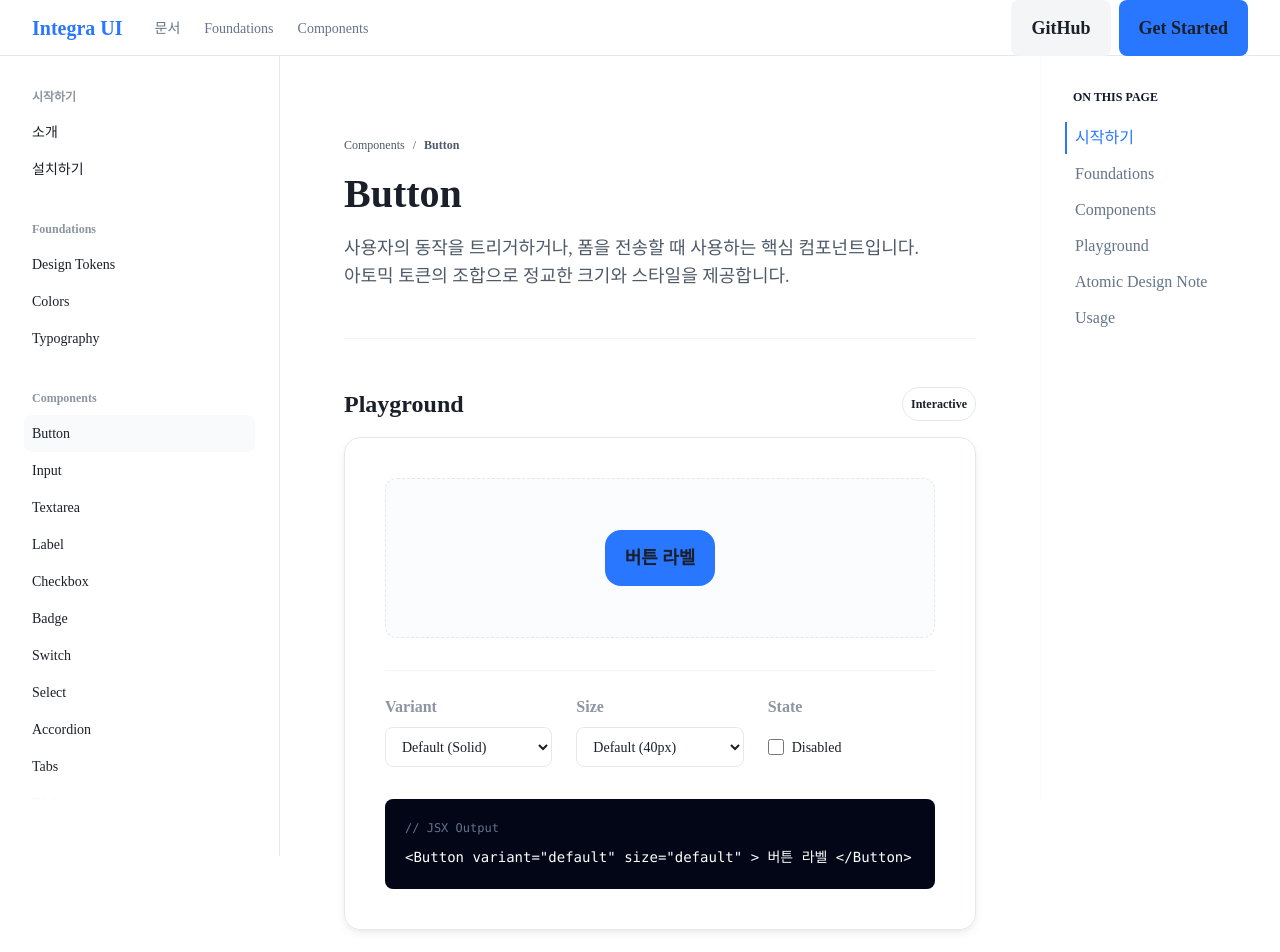
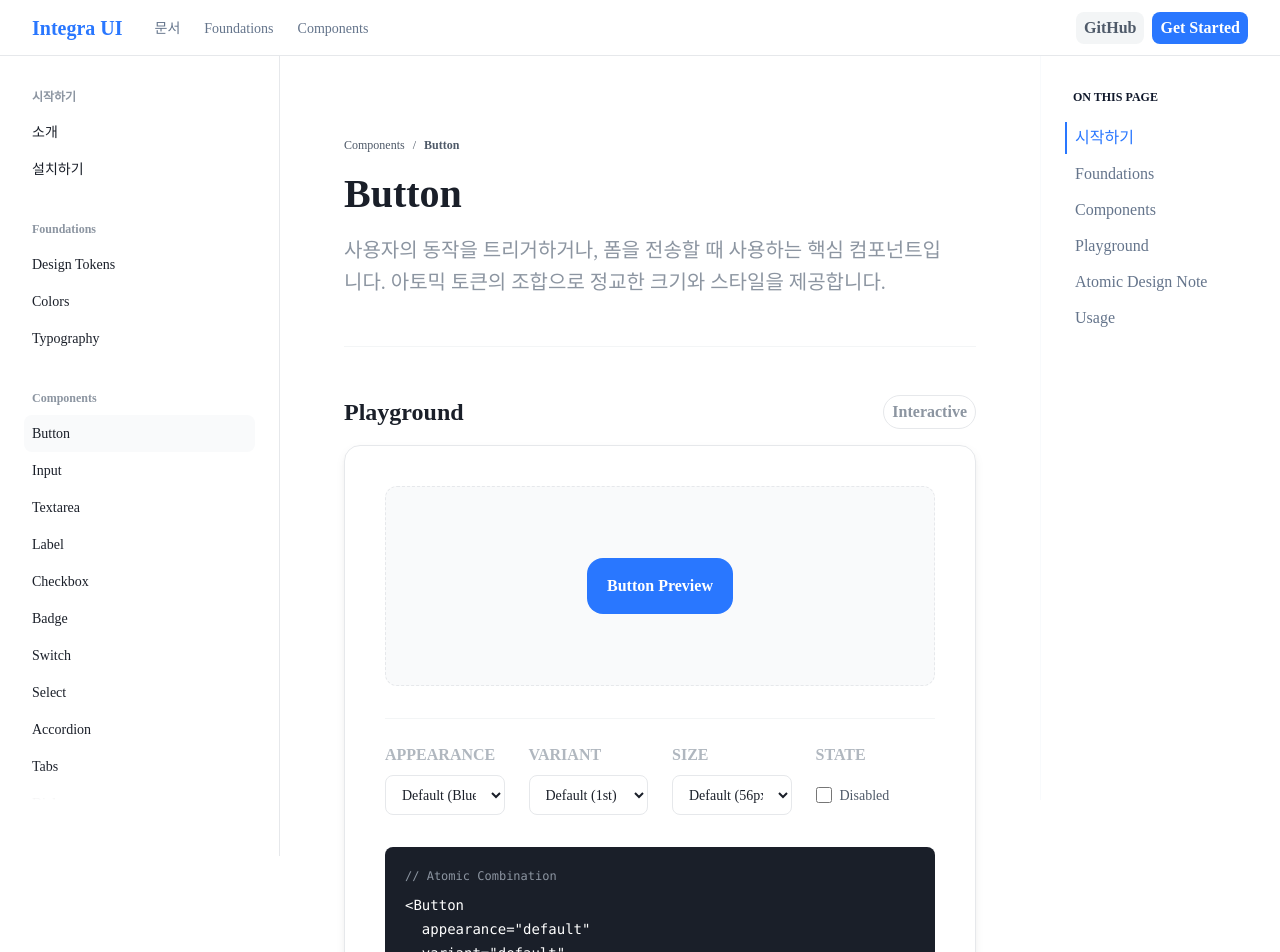
Before and after one commit to taekilKim/integra-ui, a Next.js app in the folder integra-ui/: page /docs/components/button in a window 1280 px wide. Shown: the top 952 px of the page. Built offline with nearby package versions, Linux system fonts and the light colour scheme; a web font is replaced by a local one.

Commit message:
finalize button

```diff
--- a/integra-ui/app/docs/components/button/page.tsx
+++ b/integra-ui/app/docs/components/button/page.tsx
@@ -1,4 +1,3 @@
-// app/docs/components/button/page.tsx 전문
 import { ButtonDemo } from "@/components/demo/button-demo";
 import { Badge } from "@/components/ui/badge";
 
@@ -6,16 +5,16 @@ export default function ButtonDocsPage() {
   return (
     <div className="space-y-48 pb-80">
 
-      {/* 1. 헤더 영역 */}
+      {/* 1. 헤더 섹션 */}
       <div className="space-y-16">
         <div className="flex items-center gap-8 text-12 text-integra-gray-700">
             <span>Components</span>
             <span>/</span>
             <span className="font-bold">Button</span>
         </div>
-        <h1 className="text-40 font-semibold leading-48">Button</h1>
-        <p className="text-18 text-integra-gray-700 leading-28">
-          사용자의 동작을 트리거하거나, 폼을 전송할 때 사용하는 핵심 컴포넌트입니다.<br></br>아토믹 토큰의 조합으로 정교한 크기와 스타일을 제공합니다.
+        <h1 className="text-40 font-bold leading-48 tracking--4 text-integra-gray-900">Button</h1>
+        <p className="text-20 text-integra-gray-500 leading-32 tracking--1 max-w-600">
+          사용자의 동작을 트리거하거나, 폼을 전송할 때 사용하는 핵심 컴포넌트입니다. 아토믹 토큰의 조합으로 정교한 크기와 스타일을 제공합니다.
         </p>
       </div>
 
@@ -24,38 +23,37 @@ export default function ButtonDocsPage() {
       {/* 2. 인터랙티브 플레이그라운드 */}
       <section className="space-y-16">
         <div className="flex items-center justify-between">
-            <h2 className="text-24 font-bold tracking--2 leading-32">Playground</h2>
-            <Badge variant="outline" className="text-12 px-8 py-2">Interactive</Badge>
+            <h2 className="text-24 font-bold tracking--2 leading-32 text-integra-gray-900">Playground</h2>
+            <Badge variant="outline" className="text-12 px-8 py-2 border-integra-gray-200 text-integra-gray-500">Interactive</Badge>
         </div>
 
-        {/* 데모 컴포넌트 호출 */}
         <ButtonDemo />
       </section>
 
-      {/* 3. 아토믹 설계 원리 설명 */}
-      <section className="space-y-16 p-32 bg-slate-50 rounded-16 border border-slate-100">
-        <h2 className="text-20 font-bold leading-24 tracking--1">Atomic Design Note</h2>
-        <div className="space-y-12 text-15 text-slate-600 leading-24 tracking--1">
+      {/* 3. 아토믹 설계 원리 설명: bg-integra-gray-50, text-integra-gray-600 적용 */}
+      <section className="space-y-16 p-32 bg-integra-gray-50 rounded-16 border border-integra-gray-100">
+        <h2 className="text-20 font-bold leading-24 tracking--1 text-integra-gray-900">Atomic Design Note</h2>
+        <div className="space-y-12 text-15 text-integra-gray-600 leading-24 tracking--1">
             <p>
                 Integra UI의 버튼은 내부 패딩, 폰트 크기, 행간이 각각 독립된 토큰으로 구성됩니다.
             </p>
             <ul className="list-disc pl-20 space-y-4">
-                <li><strong>Height:</strong> 32px(sm), 48px(md), 56px(default)로 규격화되어 있습니다.</li>
-                <li><strong>Font:</strong> 가독성을 위해 12px, 14px, 16px 폰트와 최적화된 행간이 자동 매칭됩니다.</li>
-                <li><strong>Radius:</strong> 기본적으로 16px(rounded-16) 곡률을 사용하여 부드러운 인상을 줍니다.</li>
+                <li><strong>Height:</strong> 32px, 48px, 56px 규격을 엄격히 준수합니다.</li>
+                <li><strong>Font:</strong> 12px, 16px, 18px 폰트와 원자 단위 행간 토큰을 조합합니다.</li>
+                <li><strong>Radius:</strong> 8px, 12px, 16px 곡률을 사용하여 크기에 비례하는 부드러움을 제공합니다.</li>
             </ul>
         </div>
       </section>
 
-      {/* 4. 사용법 */}
+      {/* 4. 사용법: bg-integra-gray-900 적용 */}
       <section className="space-y-16">
-        <h2 className="text-24 font-bold tracking--2 leading-32">Usage</h2>
-        <div className="rounded-8 bg-slate-950 p-20 overflow-x-auto font-mono text-14 leading-24">
-            <p className="text-slate-500 mb-8">// Import the component</p>
+        <h2 className="text-24 font-bold tracking--2 leading-32 text-integra-gray-900">Usage</h2>
+        <div className="rounded-8 bg-integra-gray-900 p-20 overflow-x-auto font-mono text-14 leading-24">
+            <p className="text-integra-gray-500 mb-8">// Import the component</p>
             <p className="text-blue-400">import &#123; Button &#125; from "@/components/ui/button"</p>
             <br />
-            <p className="text-slate-500 mb-8">// Basic usage</p>
-            <p className="text-white">&lt;Button variant="default" size="default"&gt;버튼 라벨&lt;/Button&gt;</p>
+            <p className="text-integra-gray-500 mb-8">// Basic usage</p>
+            <p className="text-white">&lt;Button appearance="default" variant="default"&gt;Click me&lt;/Button&gt;</p>
         </div>
       </section>
 
--- a/integra-ui/app/docs/components/card/page.tsx
+++ b/integra-ui/app/docs/components/card/page.tsx
@@ -29,8 +29,8 @@ export default function CardDocsPage() {
               <p className="text-16 text-integra-gray-700">아토믹 토큰 시스템으로 제작된 카드 컴포넌트입니다.</p>
             </CardContent>
             <CardFooter className="justify-end gap-8">
-              <Button variant="tertiary" size="medium">Cancel</Button>
-              <Button size="medium">Confirm</Button>
+              <Button appearance="text" size="default">Cancel</Button>
+              <Button size="default">Confirm</Button>
             </CardFooter>
           </Card>
         </div>
--- a/integra-ui/components/demo/button-demo.tsx
+++ b/integra-ui/components/demo/button-demo.tsx
@@ -6,78 +6,99 @@ import { Card } from "@/components/ui/card"
 import { Label } from "@/components/ui/label"
 
 export function ButtonDemo() {
+  const [appearance, setAppearance] = React.useState<any>("default")
   const [variant, setVariant] = React.useState<any>("default")
   const [size, setSize] = React.useState<any>("default")
   const [isDisabled, setIsDisabled] = React.useState(false)
 
   return (
-    <Card className="p-24 md:p-40 flex flex-col gap-32 w-full max-w-800 mx-auto border border-slate-200 shadow-integra rounded-16">
+    <Card className="p-24 md:p-40 flex flex-col gap-32 w-full max-w-800 mx-auto border border-integra-gray-200 shadow-integra rounded-16">
 
-      {/* 1. 프리뷰 영역: 실제 버튼이 보여지는 곳 */}
-      <div className="min-h-160 flex items-center justify-center rounded-12 border border-slate-200 bg-slate-50/50 border-dashed">
-        <Button variant={variant} size={size} disabled={isDisabled}>
-          버튼 라벨
+      {/* 1. 프리뷰 영역: bg-integra-gray-50 (투명도 조절 제거) */}
+      <div className="min-h-200 flex items-center justify-center rounded-12 border border-integra-gray-200 bg-integra-gray-50 border-dashed">
+        <Button
+          appearance={appearance}
+          variant={variant}
+          size={size}
+          disabled={isDisabled}
+        >
+          Button Preview
         </Button>
       </div>
 
-      {/* 2. 컨트롤러 영역: 옵션 조작 */}
-      <div className="grid grid-cols-1 md:grid-cols-3 gap-24 pt-24 border-t border-slate-100">
+      {/* 2. 컨트롤러 영역: border-integra-gray-100 적용 */}
+      <div className="grid grid-cols-1 md:grid-cols-2 lg:grid-cols-4 gap-24 pt-24 border-t border-integra-gray-100">
 
-        {/* Variant 선택 */}
+        {/* Appearance */}
         <div className="space-y-8">
-          <Label className="text-12 font-bold text-integra-gray-500">Variant</Label>
+          <Label className="text-12 font-bold text-integra-gray-400 uppercase tracking-1">Appearance</Label>
+          <select
+            className="w-full h-40 rounded-8 border border-input bg-background px-12 py-8 text-14 outline-none focus:ring-2 focus:ring-ring"
+            value={appearance}
+            onChange={(e) => setAppearance(e.target.value)}
+          >
+            <option value="default">Default (Blue)</option>
+            <option value="destructive">Destructive (Red)</option>
+            <option value="text">Text (Transparent)</option>
+          </select>
+        </div>
+
+        {/* Variant */}
+        <div className="space-y-8">
+          <Label className="text-12 font-bold text-integra-gray-400 uppercase tracking-1">Variant</Label>
           <select
             className="w-full h-40 rounded-8 border border-input bg-background px-12 py-8 text-14 outline-none focus:ring-2 focus:ring-ring"
             value={variant}
             onChange={(e) => setVariant(e.target.value)}
           >
-            <option value="default">Default (Solid)</option>
-            <option value="secondary">Secondary</option>
-            <option value="outline">Outline</option>
-            <option value="ghost">Ghost</option>
-            <option value="destructive">Destructive</option>
-            <option value="link">Link</option>
+            <option value="default">Default (1st)</option>
+            <option value="secondary">Secondary (2nd)</option>
+            <option value="tertiary">Tertiary (3rd)</option>
           </select>
         </div>
 
-        {/* Size 선택 */}
+        {/* Size */}
         <div className="space-y-8">
-          <Label className="text-12 font-bold text-integra-gray-500">Size</Label>
+          <Label className="text-12 font-bold text-integra-gray-400 uppercase tracking-1">Size</Label>
           <select
             className="w-full h-40 rounded-8 border border-input bg-background px-12 py-8 text-14 outline-none focus:ring-2 focus:ring-ring"
             value={size}
             onChange={(e) => setSize(e.target.value)}
           >
-            <option value="default">Default (40px)</option>
-            <option value="sm">Small (32px)</option>
-            <option value="md">Medium (48px)</option>
-            <option value="icon">Icon (Square)</option>
+            <option value="default">Default (56px)</option>
+            <option value="medium">Medium (48px)</option>
+            <option value="small">Small (32px)</option>
           </select>
         </div>
 
-        {/* 상태 선택 */}
+        {/* State */}
         <div className="space-y-8">
-          <Label className="text-12 font-bold text-integra-gray-500">State</Label>
+          <Label className="text-12 font-bold text-integra-gray-400 uppercase tracking-1">State</Label>
           <div className="flex items-center gap-8 h-40">
             <input
               type="checkbox"
-              id="disabled"
+              id="disabled-toggle"
               checked={isDisabled}
               onChange={(e) => setIsDisabled(e.target.checked)}
               className="w-16 h-16 accent-primary"
             />
-            <label htmlFor="disabled" className="text-14 cursor-pointer select-none">Disabled</label>
+            <label htmlFor="disabled-toggle" className="text-14 cursor-pointer select-none font-medium text-integra-gray-700">Disabled</label>
           </div>
         </div>
 
       </div>
 
-      {/* 3. 코드 복사 영역 */}
-      <div className="rounded-8 bg-slate-950 p-20 overflow-x-auto relative">
-        <div className="text-12 text-slate-500 mb-8 font-mono">// JSX Output</div>
+      {/* 3. 코드 복사 영역: bg-integra-gray-900 (어두운 토큰 적용) */}
+      <div className="rounded-8 bg-integra-gray-900 p-20 overflow-x-auto relative">
+        <div className="text-12 text-integra-gray-500 mb-8 font-mono">// Atomic Combination</div>
         <code className="text-white text-14 font-mono">
-          &lt;Button variant="{variant}" size="{size}" {isDisabled ? 'disabled' : ''}&gt;
-            버튼 라벨
+          &lt;Button <br/>
+          &nbsp;&nbsp;appearance="{appearance}" <br/>
+          &nbsp;&nbsp;variant="{variant}" <br/>
+          &nbsp;&nbsp;size="{size}"<br/>
+          &nbsp;&nbsp;{isDisabled ? 'disabled' : ''} <br/>
+          &gt;<br/>
+          &nbsp;&nbsp;Button Preview<br/>
           &lt;/Button&gt;
         </code>
       </div>
--- a/integra-ui/components/demo/popover-demo.tsx
+++ b/integra-ui/components/demo/popover-demo.tsx
@@ -12,7 +12,7 @@ export function PopoverDemo() {
       <div className="min-h-160 flex items-center justify-center rounded-12 border border-slate-200 bg-slate-50/50 border-dashed">
         <Popover>
           <PopoverTrigger asChild>
-            <Button variant="outline">Open Settings</Button>
+            <Button variant="tertiary">Open Settings</Button>
           </PopoverTrigger>
           <PopoverContent className="w-240">
             <div className="grid gap-16">
--- a/integra-ui/components/demo/toast-demo.tsx
+++ b/integra-ui/components/demo/toast-demo.tsx
@@ -11,7 +11,7 @@ export function ToastDemo() {
     <Card className="p-24 md:p-40 flex flex-col gap-32 w-full max-w-800 mx-auto border border-slate-200 shadow-integra rounded-16">
       <div className="min-h-160 flex items-center justify-center rounded-12 border border-slate-200 bg-slate-50/50 border-dashed gap-16">
         <Button
-          variant="outline"
+          variant="tertiary"
           onClick={() => {
             toast({
               title: "알림",
@@ -22,7 +22,8 @@ export function ToastDemo() {
           기본 토스트
         </Button>
         <Button
-          variant="destructive"
+          appearance="destructive"
+          variant="default"
           onClick={() => {
             toast({
               variant: "destructive",
--- a/integra-ui/components/demo/tooltip-demo.tsx
+++ b/integra-ui/components/demo/tooltip-demo.tsx
@@ -11,7 +11,7 @@ export function TooltipDemo() {
         <TooltipProvider>
           <Tooltip>
             <TooltipTrigger asChild>
-              <Button variant="outline">Hover me</Button>
+              <Button variant="tertiary">Hover me</Button>
             </TooltipTrigger>
             <TooltipContent>
               <p>Integra UI 아토믹 시스템 툴팁</p>
--- a/integra-ui/components/ui/button.tsx
+++ b/integra-ui/components/ui/button.tsx
@@ -4,40 +4,85 @@ import { cva, type VariantProps } from "class-variance-authority"
 import { cn } from "@/lib/utils"
 
 const buttonVariants = cva(
-  // [공통] Semibold 적용 및 기본 정렬
+  // [공통 스타일] Semibold, 아토믹 정렬, 클릭 피드백
   "inline-flex items-center justify-center whitespace-nowrap font-semibold transition-all focus-visible:outline-none focus-visible:ring-2 focus-visible:ring-ring focus-visible:ring-offset-2 disabled:pointer-events-none active:scale-[0.98] tracking-0",
   {
     variants: {
+      // 1. 시각적 위계 (농도 및 타입)
       variant: {
-        // --- 1. DEFAULT APPEARANCE ---
-        default:
-          "bg-primary text-white hover:bg-integra-blue-600 disabled:bg-integra-gray-100 disabled:text-integra-gray-300",
-        secondary:
-          "bg-integra-blue-50 text-primary hover:bg-integra-blue-100 disabled:bg-integra-gray-100 disabled:text-integra-gray-300",
-        tertiary:
-          "bg-integra-gray-100 text-integra-gray-700 hover:bg-integra-gray-200 disabled:bg-white disabled:text-integra-gray-300",
-
-        // --- 2. DESTRUCTIVE APPEARANCE ---
-        destructive:
-          "bg-integra-red-500 text-white hover:bg-integra-red-600 disabled:bg-integra-gray-100 disabled:text-integra-gray-300",
-
-        // --- 3. TEXT APPEARANCE (Ghost) ---
-        text:
-          "bg-transparent text-integra-gray-600 hover:bg-integra-gray-50 disabled:text-integra-gray-300",
+        default: "",   // Primary / Accent 역할을 수행
+        secondary: "", // 보조 역할을 수행
+        tertiary: "",  // 3순위 혹은 Gray 기반의 기본 역할을 수행
       },
+      // 2. 버튼의 성격 (기능적 모드)
+      appearance: {
+        default: "",      // 브랜드 컬러 기반 (Blue)
+        destructive: "",  // 경고/삭제 기반 (Red)
+        text: "bg-transparent shadow-none", // 배경 없는 텍스트 기반
+      },
+      // 3. 표준 규격 (Size) - 4px 그리드 수치 기반
       size: {
-        // Default: 56px
+        // height 56px / font 18px / leading 24px / radius 16px / padding-v 16px
         default: "h-56 px-20 py-16 text-18 leading-24 rounded-16",
-        // Medium: 48px
+        // height 48px / font 16px / leading 20px / radius 12px / padding-v 14px
         medium: "h-48 px-12 py-14 text-16 leading-20 rounded-12",
-        // Small: 32px
+        // height 32px / font 12px / leading 16px / radius 8px / padding-v 8px
         small: "h-32 px-8 py-8 text-12 leading-16 rounded-8",
-        // Icon 전용 (정사각형)
-        icon: "h-40 w-40 rounded-8",
       },
     },
+    // ✨ 핵심: Appearance와 Variant의 조합 결과 정의
+    compoundVariants: [
+      // --- [Appearance: Default (Integra Blue)] ---
+      {
+        appearance: "default",
+        variant: "default",
+        className: "bg-primary text-white hover:bg-integra-blue-600 disabled:bg-integra-gray-100 disabled:text-integra-gray-300",
+      },
+      {
+        appearance: "default",
+        variant: "secondary",
+        className: "bg-integra-blue-50 text-primary hover:bg-integra-blue-100 disabled:bg-integra-gray-100 disabled:text-integra-gray-300",
+      },
+      {
+        appearance: "default",
+        variant: "tertiary",
+        className: "bg-integra-gray-100 text-integra-gray-700 hover:bg-integra-gray-200 disabled:bg-white disabled:text-integra-gray-300",
+      },
+
+      // --- [Appearance: Destructive (Integra Red)] ---
+      {
+        appearance: "destructive",
+        variant: "default",
+        className: "bg-integra-red-500 text-white hover:bg-integra-red-600 disabled:bg-integra-gray-100 disabled:text-integra-gray-300",
+      },
+      {
+        appearance: "destructive",
+        variant: "secondary",
+        className: "bg-integra-red-50 text-integra-red-500 hover:bg-integra-red-100 disabled:bg-integra-gray-100 disabled:text-integra-gray-300",
+      },
+
+      // --- [Appearance: Text (Transparent)] ---
+      // Accent 스타일 (Variant Default로 대응)
+      {
+        appearance: "text",
+        variant: "default",
+        className: "bg-transparent text-primary hover:bg-integra-gray-50 disabled:text-integra-gray-300",
+      },
+      // Default 스타일 (Variant Secondary/Tertiary로 대응)
+      {
+        appearance: "text",
+        variant: "secondary",
+        className: "bg-transparent text-integra-gray-700 hover:bg-integra-gray-50 disabled:text-integra-gray-300",
+      },
+      {
+        appearance: "text",
+        variant: "tertiary",
+        className: "bg-transparent text-integra-gray-400 hover:bg-integra-gray-50 disabled:text-integra-gray-300",
+      },
+    ],
     defaultVariants: {
       variant: "default",
+      appearance: "default",
       size: "default",
     },
   }
@@ -50,17 +95,11 @@ export interface ButtonProps
 }
 
 const Button = React.forwardRef<HTMLButtonElement, ButtonProps>(
-  ({ className, variant, size, asChild = false, ...props }, ref) => {
+  ({ className, variant, appearance, size, asChild = false, ...props }, ref) => {
     const Comp = asChild ? Slot : "button"
-
     return (
       <Comp
-        // 폰트 컬러 충돌 방지를 위해 사이즈를 먼저, 베리언트를 나중에 배치
-        className={cn(
-          buttonVariants({ size }),
-          buttonVariants({ variant }),
-          className
-        )}
+        className={cn(buttonVariants({ appearance, variant, size, className }))}
         ref={ref}
         {...props}
       />
```
